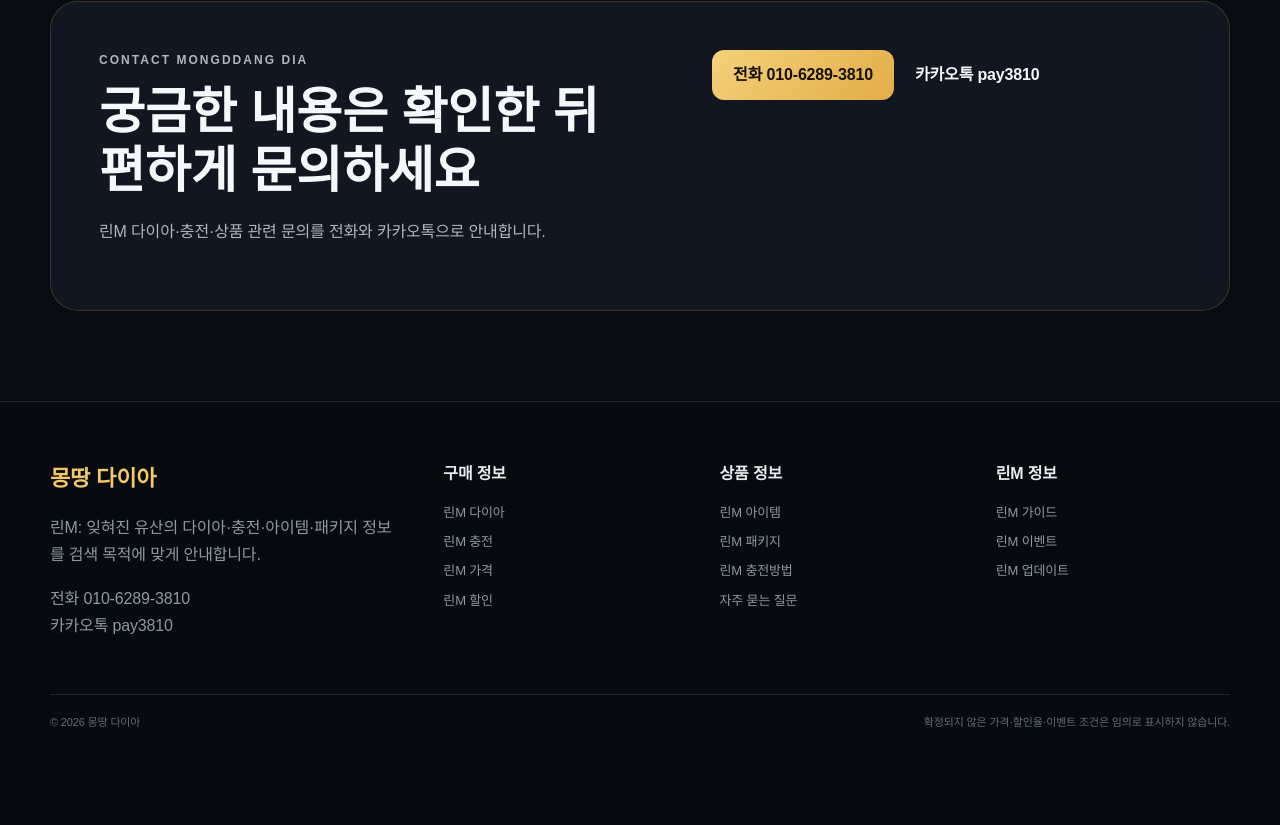
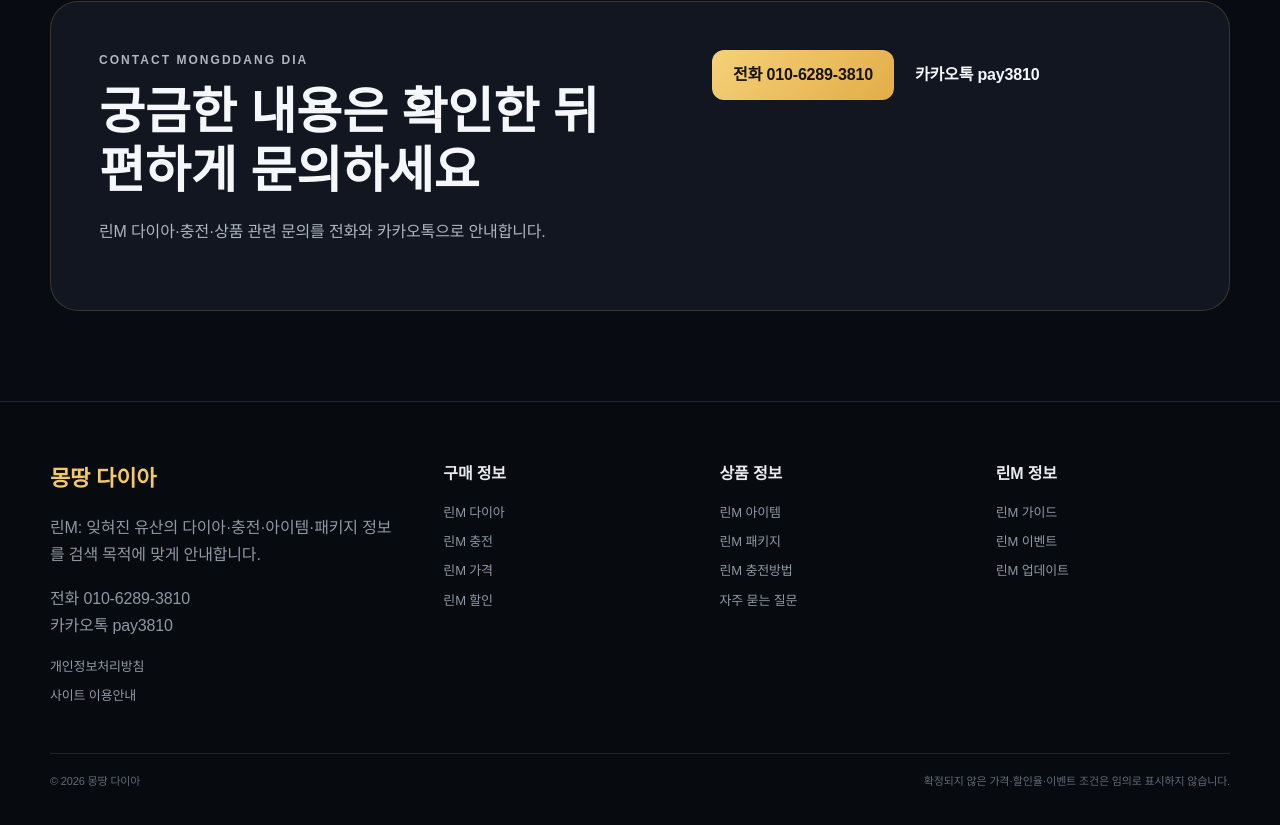
Before and after one commit to hoho601212-collab/mongddang-linm, a Next.js app: page / in a window 1280 px wide. Shown: the part 4328-5153 px from the top of the page. Built offline with nearby package versions, Linux system fonts and the light colour scheme.

Commit message:
Link trust and policy pages from footer

```diff
--- a/app/layout.tsx
+++ b/app/layout.tsx
@@ -22,7 +22,7 @@ export default function RootLayout({ children }: Readonly<{ children: React.Reac
     <AutoImageLoader />
     <header className="site-header"><div className="wrap header-inner"><Link className="brand" href="/">몽땅 다이아<small>린M: 잊혀진 유산</small></Link><nav aria-label="주요 메뉴">{navigation.slice(0,7).map(item=><Link key={item.href} href={item.href}>{item.label}</Link>)}</nav><div className="header-contact"><a href={siteConfig.phoneHref}>전화문의</a><a href={siteConfig.kakaoUrl} target="_blank" rel="noreferrer">카카오톡</a></div></div><div className="mobile-nav" aria-label="모바일 주요 메뉴">{navigation.slice(0,7).map(item=><Link key={item.href} href={item.href}>{item.label}</Link>)}</div></header>
     <main>{children}</main>
-    <footer className="site-footer"><div className="wrap footer-grid"><div className="footer-brand"><strong>{siteConfig.brand}</strong><p>린M: 잊혀진 유산의 다이아·충전·아이템·패키지 정보를 검색 목적에 맞게 안내합니다.</p><p>전화 {siteConfig.phone}<br/>카카오톡 {siteConfig.kakaoId}</p></div><div><b>구매 정보</b><Link href="/린M다이아">린M 다이아</Link><Link href="/린M충전">린M 충전</Link><Link href="/린M가격">린M 가격</Link><Link href="/린M할인">린M 할인</Link></div><div><b>상품 정보</b><Link href="/린M아이템">린M 아이템</Link><Link href="/린M패키지">린M 패키지</Link><Link href="/린M충전방법">린M 충전방법</Link><Link href="/린M자주묻는질문">자주 묻는 질문</Link></div><div><b>린M 정보</b><Link href="/린M가이드">린M 가이드</Link><Link href="/린M이벤트">린M 이벤트</Link><Link href="/린M업데이트">린M 업데이트</Link></div></div><div className="wrap footer-bottom"><span>© {new Date().getFullYear()} {siteConfig.brand}</span><span>확정되지 않은 가격·할인율·이벤트 조건은 임의로 표시하지 않습니다.</span></div></footer>
+    <footer className="site-footer"><div className="wrap footer-grid"><div className="footer-brand"><strong>{siteConfig.brand}</strong><p>린M: 잊혀진 유산의 다이아·충전·아이템·패키지 정보를 검색 목적에 맞게 안내합니다.</p><p>전화 {siteConfig.phone}<br/>카카오톡 {siteConfig.kakaoId}</p><div className="footer-policy-links"><Link href="/개인정보처리방침">개인정보처리방침</Link><Link href="/이용안내">사이트 이용안내</Link></div></div><div><b>구매 정보</b><Link href="/린M다이아">린M 다이아</Link><Link href="/린M충전">린M 충전</Link><Link href="/린M가격">린M 가격</Link><Link href="/린M할인">린M 할인</Link></div><div><b>상품 정보</b><Link href="/린M아이템">린M 아이템</Link><Link href="/린M패키지">린M 패키지</Link><Link href="/린M충전방법">린M 충전방법</Link><Link href="/린M자주묻는질문">자주 묻는 질문</Link></div><div><b>린M 정보</b><Link href="/린M가이드">린M 가이드</Link><Link href="/린M이벤트">린M 이벤트</Link><Link href="/린M업데이트">린M 업데이트</Link></div></div><div className="wrap footer-bottom"><span>© {new Date().getFullYear()} {siteConfig.brand}</span><span>확정되지 않은 가격·할인율·이벤트 조건은 임의로 표시하지 않습니다.</span></div></footer>
     <div className="contact-bar"><a href={siteConfig.phoneHref}>전화 상담</a><a href={siteConfig.kakaoUrl} target="_blank" rel="noreferrer">카카오톡 상담</a></div>
   </body></html>;
 }
```
